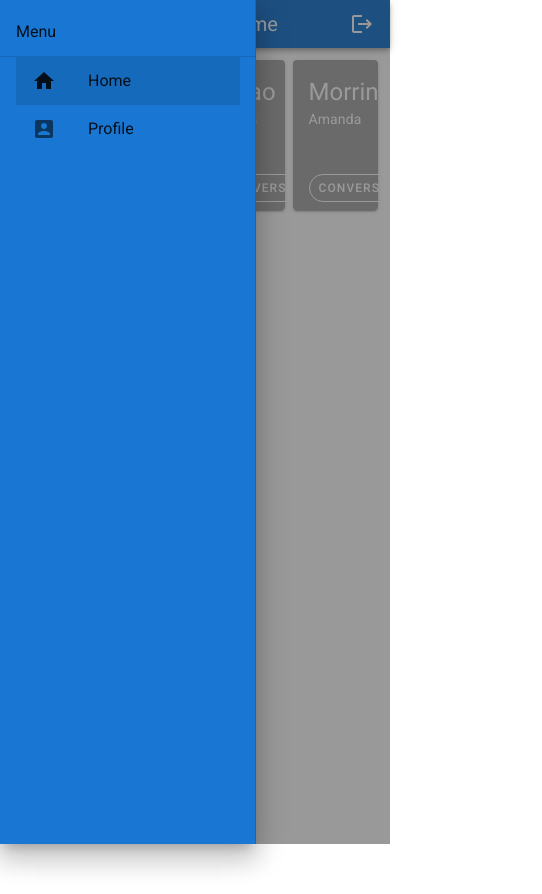
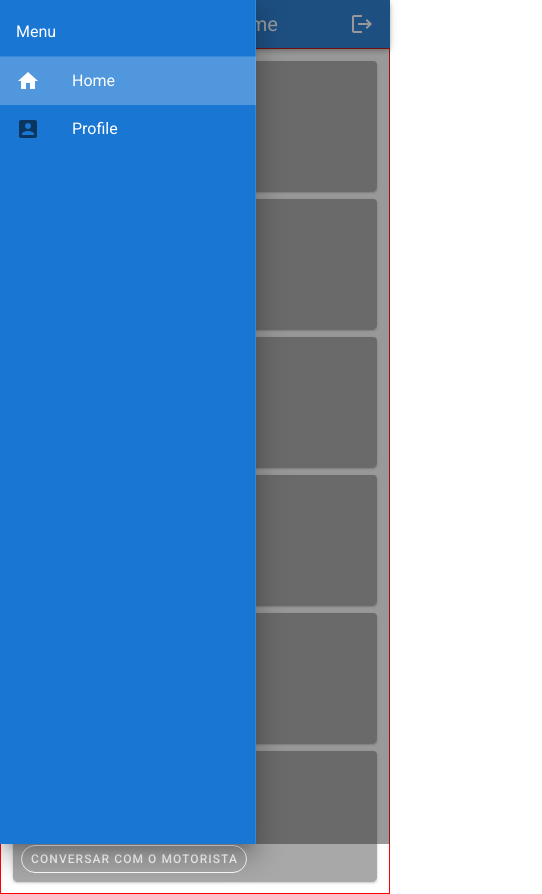
Before and after one commit to ifpi-picos/proxima-parada-front-end-vue, a Vue app: page /home in a window 390 px wide. Both pictures are taken after a click on the button 28 px from the left and 24 px from the top of the page. Shown: the whole page, 542 px wide, since content can reach past the window. Before the commit the page ends 844 px from the top, so only its background shows below. Built offline with nearby package versions, Linux system fonts and the light colour scheme.

Commit message:
atualizando a responsividade dos cards da home

```diff
--- a/src/App.vue
+++ b/src/App.vue
@@ -2,9 +2,9 @@
 <template>
 
   <v-app>
-    <v-navigation-drawer class="primary" v-model="drawer" app temporary>
+    <v-navigation-drawer class="primary" v-model="drawer" dark app temporary>
       <v-list>
-        <v-list-item-group mandatory>
+        <v-list-item-group >
           <v-list-item>
             <v-list-item-content>
               <v-list-item-title>
@@ -13,16 +13,14 @@
             </v-list-item-content>
           </v-list-item>
           <v-divider></v-divider>
-          <template>
-            <v-list-item v-for="(item, index) in items" :key="index">
-              <v-list-item :href="item.href" :to="{name: item.href}" :key="index">
+          <template v-for="(item, index) in items" >
+              <v-list-item :href="item.href" :to="{name: item.href}" :key="index" >
                 <v-list-item-action>
                   <v-icon light v-html="item.icon"></v-icon>
                 </v-list-item-action>
                 <v-list-item-content>
                   <v-list-item-title v-html="item.title"></v-list-item-title>
                 </v-list-item-content>
-              </v-list-item>
             </v-list-item>
 
           </template>
@@ -74,6 +72,8 @@ export default {
   }
 }
 </script>
+<style>
+</style>
 
 <!-- <template>
   <v-app>
--- a/src/pages/HomePage.vue
+++ b/src/pages/HomePage.vue
@@ -1,21 +1,15 @@
 <template>
-    <v-container>
+    <v-container fluid class="border">
         <v-row dense>
-            <v-col v-for="(item, i) in items" :key="i" cols="3">
+            <v-col v-for="(item, i) in items" :key="i" cols="12" sm="6" md="4" lg="3">
                 <v-card :color="item.color" dark>
-                    <div class="d-flex flex-no-wrap justify-space-between">
-                        <div>
                     <v-card-title class="text-h5" v-text="item.bairro"></v-card-title>
-
                     <v-card-subtitle v-text="item.driver"></v-card-subtitle>
-
                     <v-card-actions>
-                                <v-btn class="ml-2 mt-5" outlined rounded small>
+                        <v-btn outlined rounded small>
                             Conversar com o motorista
                         </v-btn>
                     </v-card-actions>
-                        </div>
-                    </div>
                 </v-card>
             </v-col>
         </v-row>
@@ -30,27 +24,27 @@ export default {
                 src: 'https://cdn.vuetifyjs.com/images/cards/foster.jpg',
                 bairro: 'Centro',
                 driver: 'Afonso',
-            },{
+            }, {
                 color: '#a8a8a8',
                 src: 'https://cdn.vuetifyjs.com/images/cards/foster.jpg',
                 bairro: 'Pantanal',
                 driver: 'Roberto',
-            },{
+            }, {
                 color: '#a8a8a8',
                 src: 'https://cdn.vuetifyjs.com/images/cards/foster.jpg',
                 bairro: 'Balao',
                 driver: 'CArlos',
-            },{
+            }, {
                 color: '#a8a8a8',
                 src: 'https://cdn.vuetifyjs.com/images/cards/foster.jpg',
                 bairro: 'Morrinhos',
                 driver: 'Amanda',
-            },{
+            }, {
                 color: '#a8a8a8',
                 src: 'https://cdn.vuetifyjs.com/images/cards/foster.jpg',
                 bairro: 'Catavento',
                 driver: 'Maria',
-            },{
+            }, {
                 color: '#a8a8a8',
                 src: 'https://cdn.vuetifyjs.com/images/cards/foster.jpg',
                 bairro: 'Cohab',
@@ -62,13 +56,10 @@ export default {
 </script>
 <style>
 .border {
-    border: 2px solid red;
+    border: 1px solid red;
 }
 
-.v-card--reveal {
-    bottom: 0;
-    opacity: 1 !important;
-    position: absolute;
-    width: 100%;
+.container {
+    min-width: 360px;
 }
 </style>
```
Lines whose indentation alone changed are shown as unchanged.
